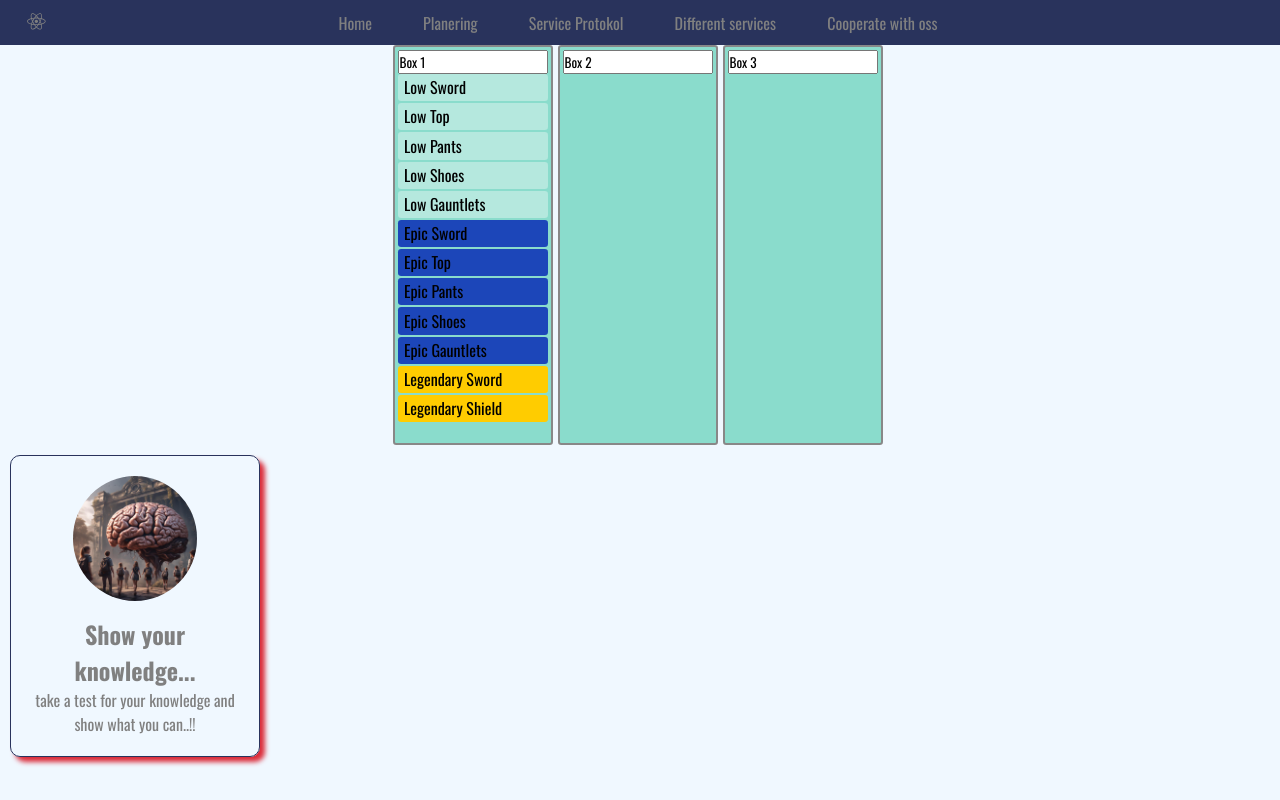
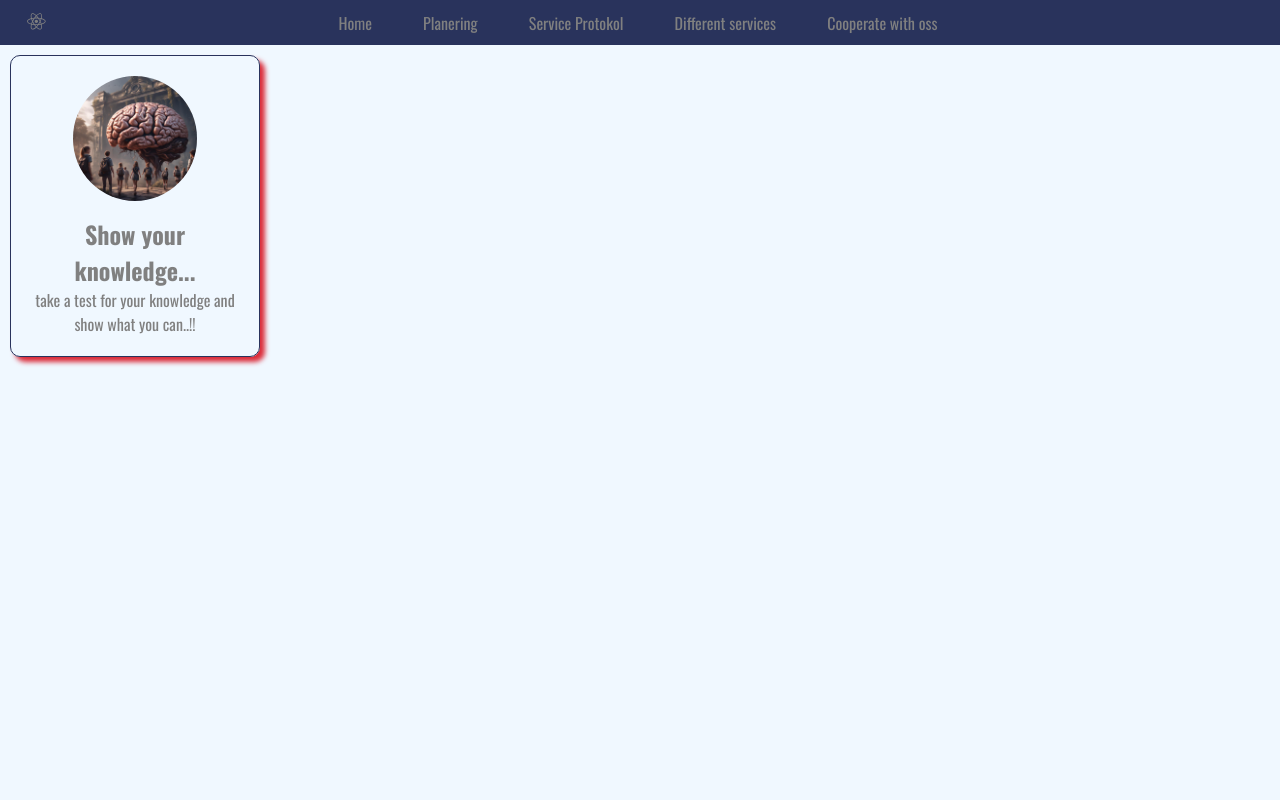
Before and after one commit to Lucifer87878/sevice-verkstad, a React (Vite) app: page / in a window 1280 px wide. Built offline with nearby package versions, Linux system fonts and the light colour scheme.

Commit message:
bortagning av kod som inte skll andvändas nu

```diff
--- a/src/App.tsx
+++ b/src/App.tsx
@@ -1,10 +1,8 @@
 import "../src/components/Scss/main.scss";
 import Navbar from "./components/Navbar/NavBar";
-import ShareButton from "./components/ShareButton/ShareButton";
-import DragAndDrop from "./components/DragDrop/DragAndDrop";
+// import DragAndDrop from "./components/DragDrop/DragAndDrop";
 import Card from "./components/Cards/Card";
-import Header from "./components/Header/Header";
-import Form from "./components/Form/Form";
+
 
 //-------------------------------------------NavBar-----------------------------------------------//
 const GoToNavLink = [
@@ -33,11 +31,9 @@ function App() {
   return (
     <>
       <Navbar GoToNavLink={GoToNavLink} />
-      {/* <ShareButton socialLinks={socialLinks} /> */}
-      <DragAndDrop />
+
+      {/* <DragAndDrop /> */}
       <Card />
-      {/* <Header /> */}
-      {/* <Form /> */}
     </>
   );
 }
```
